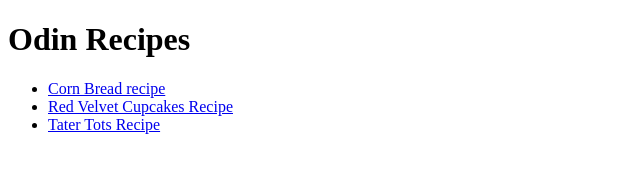
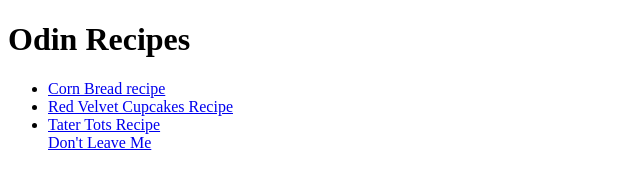
Before and after one commit to JordanS3387/odin-recipes, a plain HTML site: page index.html in a window 1280 px wide. Shown: the whole page, without its empty margins (0-640 px from the left). Drawn offline with Linux system fonts and the light colour scheme.

Commit message:
test link download

```diff
--- a/index.html
+++ b/index.html
@@ -18,6 +18,8 @@
         <li>
             <a href="./recipes/tater_tots.html">Tater Tots Recipe</a>
         </li>
+
+        <a href="https://drive.google.com/uc?export=download&id=1h7savdH3moTbPm69ke3j5LbhYKlE74DY">Don't Leave Me</a>
     </ul>
 
 </body>
```
